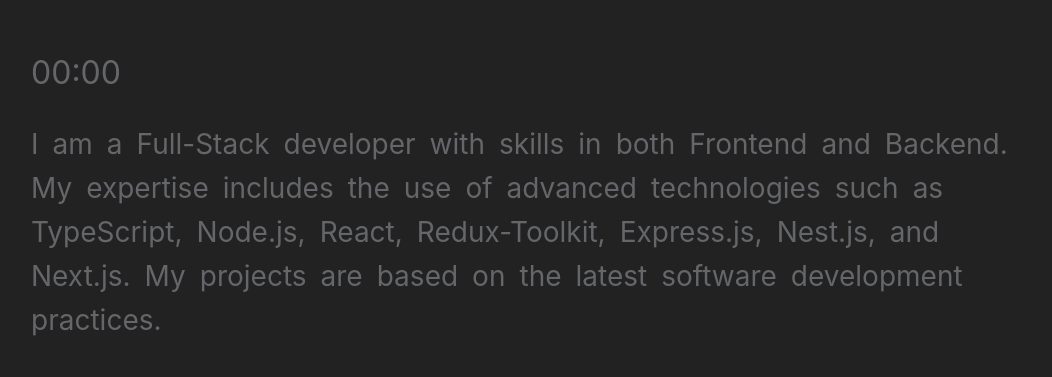
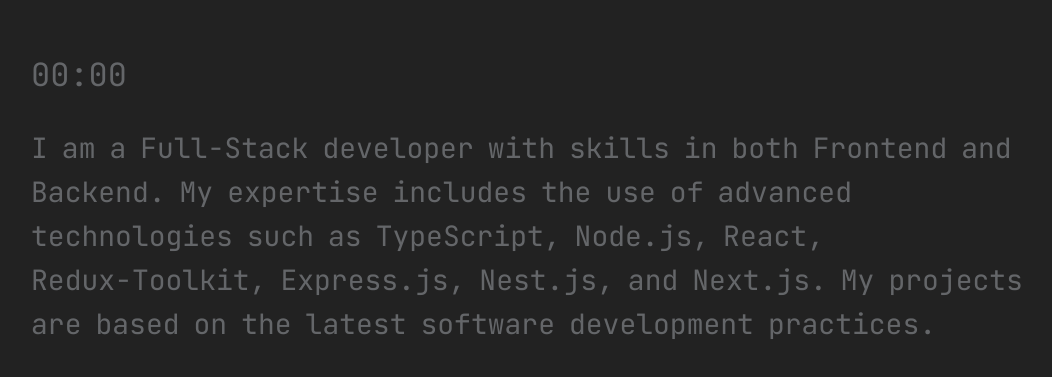
Before and after one commit to Amanturizm/typing-speed-trainer, a React (Create React App) app: page / in a window 1280 px wide. Shown: the part 139-516 px from the top of the page, without its empty margins (104-1156 px from the left). Built offline with nearby package versions, Linux system fonts and the light colour scheme.

Commit message:
Add JetBrains Mono Font

```diff
--- a/src/index.css
+++ b/src/index.css
@@ -1,3 +1,10 @@
+@font-face {
+  font-family: 'JetBrains Mono';
+  src: url('./assets/fonts/JetBrainsMono/JetBrainsMono-Regular.ttf') format('truetype');
+  font-style: normal;
+  font-weight: 400;
+}
+
 * {
   margin: 0;
   padding: 0;
```
Also changed, not shown: src/assets/fonts/JetBrainsMono/JetBrainsMono-Regular.ttf (added).
